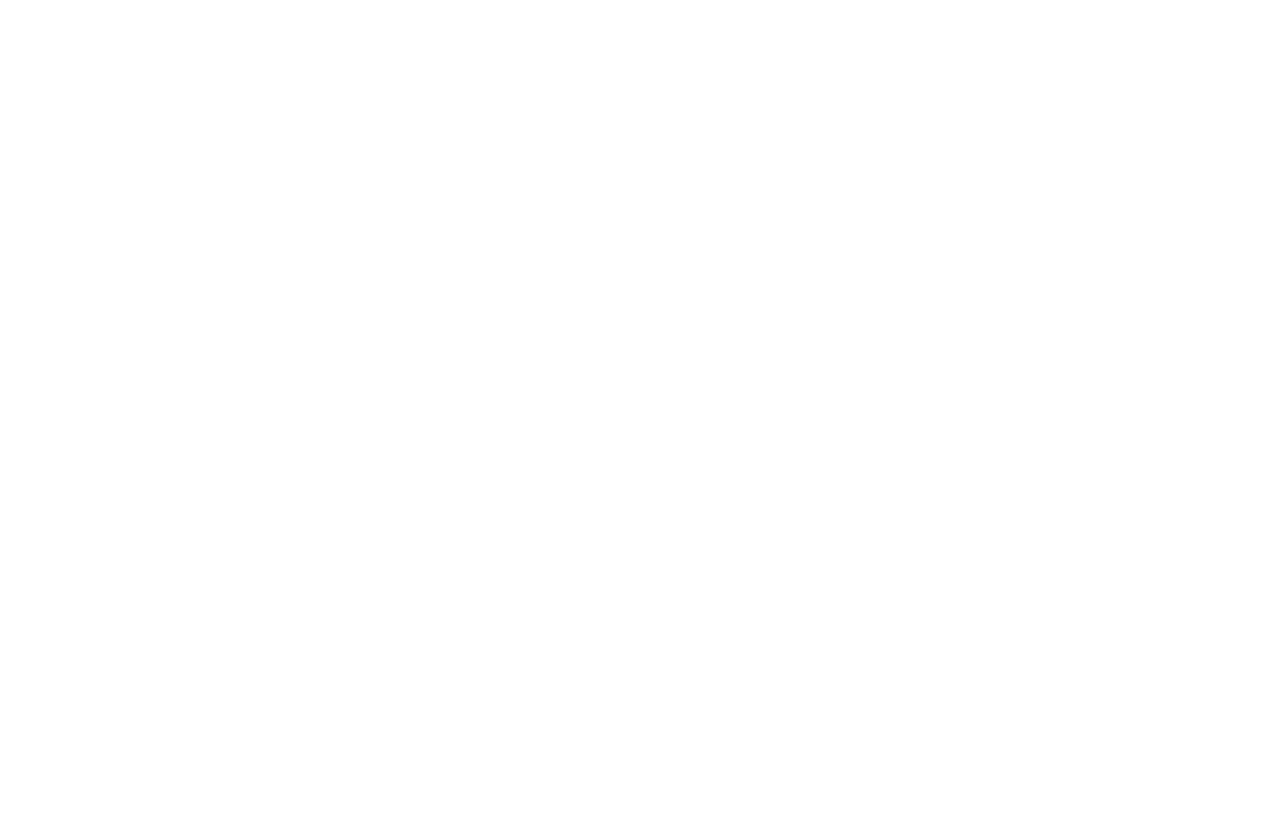
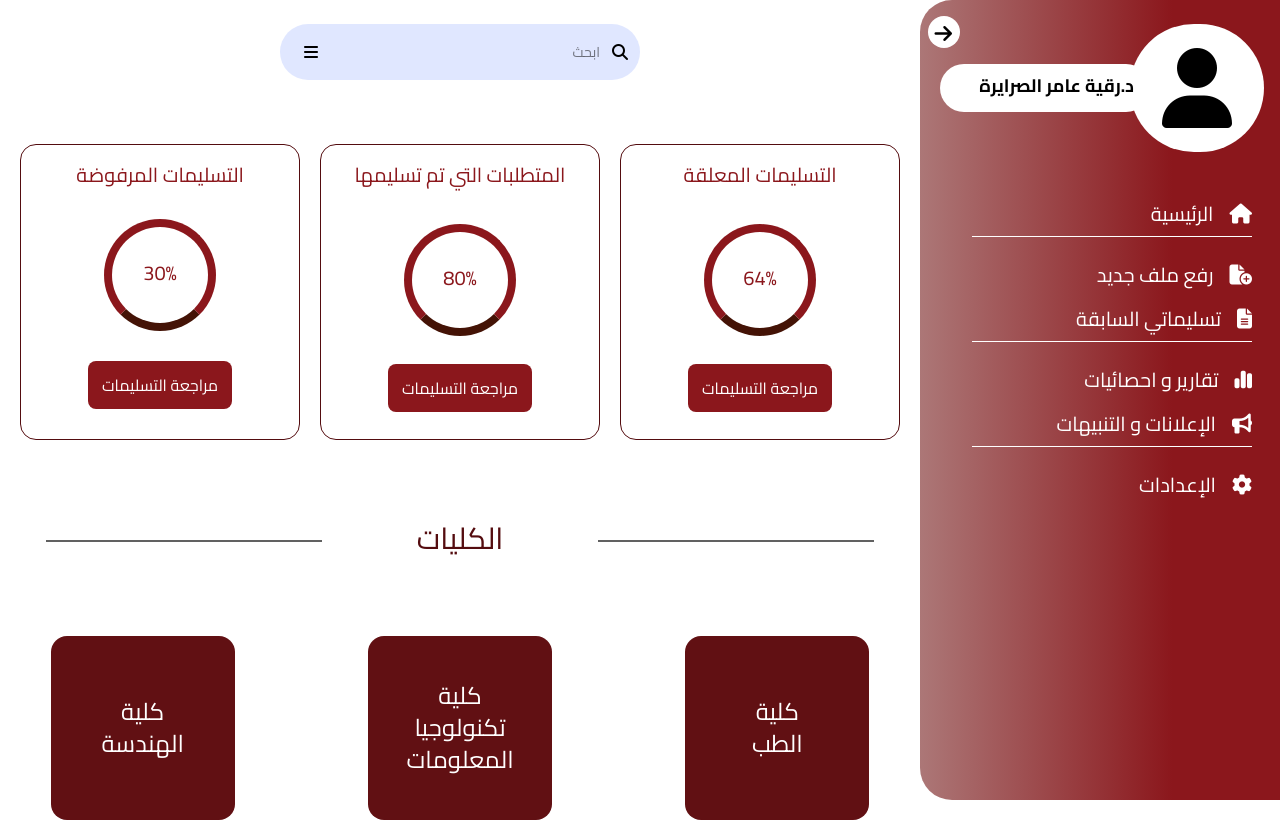
Before and after one commit to Mustafa21Naser21/CADQA_System, a React (Vite) app: page /Employee_Home in a window 1280 px wide. Shown: the top 822 px of the page. Before the commit the page ends 800 px from the top, so only its background shows below. Built offline with nearby package versions, Linux system fonts and the light colour scheme.

Commit message:
new update

```diff
--- a/src/Components/Academic_Staff_Home.jsx
+++ b/src/Components/Academic_Staff_Home.jsx
@@ -41,7 +41,7 @@
         </div>
 
          {/*  محتوى الصفحة الرئيسية  */}
-        <div className="home-content w-full grid grid-cols-1  ">
+        <div className="academic-staff-home-content  title w-full grid grid-cols-1  ">
 
            {/*  الشهادات */}
         <h1 style={{color:'#540C0F'}} className=' text-center mt-20 mb-10 relative text-4xl font-bold max-sm:mb-16 '>الشهادات</h1>
--- a/src/Components/Employee_Home.jsx
+++ b/src/Components/Employee_Home.jsx
@@ -1,10 +1,111 @@
 import React from 'react'
+import { useState,useEffect } from 'react'
+import Sidebar_Employee from '../Sidebar/Sidebar_Employee';
 
 export default function Employee_Home() {
+
+  const [open, setOpen] = useState(window.innerWidth > 640); // مغلق  على الشاشات الصغيرة
+
+      useEffect(() => {
+        const handleResize = () => {
+        if (window.innerWidth <= 640) {
+        setOpen(false);
+        } else {
+        setOpen(true);
+       }
+    };
+
+    window.addEventListener("resize", handleResize);
+    return () => window.removeEventListener("resize", handleResize);
+ }, []);
   return (
     <>
       <section>
+      <div className="employee-page w-full flex justify-between">
 
+      {/*  side bar */}
+
+      <Sidebar_Employee open={open} setOpen={setOpen}/>
+
+
+      {/*  الصفحة الرئيسية */}
+      <div className={`employee-home ${open ? 'mr-90 max-lg:mr-76' : 'mr-20 max-lg:mr-16'}  duration-200 flex-1 justify-items-center`}>
+
+     {/* خانة البحث */}
+    <div class="search-bar mt-6  relative">
+
+      <i className="fa-solid fa-magnifying-glass absolute top-5 ps-3 pointer-events-none"/>
+      <i className="fa-solid fa-bars absolute top-5 left-6 cursor-pointer"/>
+      <input type="text" className=" w-90 h-14 p-2 ps-10 text-sm bg-indigo-100 outline-0 rounded-4xl max-lg:w-70 " placeholder="ابحث"  />
+
+     </div>
+
+      {/*  محتوى الصفحة الرئيسية  */}
+     <div className="employee-home-content w-full grid grid-cols-1  ">
+
+       {/*  التسليمات  */}
+      <div style={{color:'var(--primary-color)'}} className="deliverables flex  justify-evenly gap-y-10 flex-wrap text-center mt-16 text-xl duration-300">
+          {/*  التسليمات المعلقة  */}
+        <div style={{borderColor:'var(--secondary-color)',backgroundColor:'CCCCCC'}} className='w-70 h-74 grid grid-cols-1   justify-items-center border rounded-2xl'>
+          <h1 className='mt-4'>التسليمات المعلقة</h1>
+          <div className='border-8 border-b-orange-950 text-center mt-2 rounded-full w-28 h-28'>
+            <h2 className='mt-8'>64%</h2>
+          </div>
+          <button style={{backgroundColor:'var(--primary-color)'}} className='text-white text-base w-36 h-12 rounded-lg cursor-pointer'>مراجعة التسليمات</button>
+        </div>
+        {/* المتطلبات التي تم تسليمها*/}
+        <div style={{borderColor:'var(--secondary-color)',backgroundColor:'CCCCCC'}} className='w-70 h-74 grid grid-cols-1   justify-items-center border rounded-2xl'>
+          <h1 className='mt-4'>المتطلبات التي تم تسليمها </h1>
+          <div className='border-8 border-b-orange-950 text-center mt-2 rounded-full w-28 h-28'>
+            <h2 className='mt-8'>80%</h2>
+          </div>
+          <button style={{backgroundColor:'var(--primary-color)'}} className='text-white text-base w-36 h-12 rounded-lg cursor-pointer'>مراجعة التسليمات</button>
+        </div>
+        {/*  التسليمات المرفوضة  */}
+        <div style={{borderColor:'var(--secondary-color)',backgroundColor:'CCCCCC'}} className='w-70 h-74 grid grid-cols-1   justify-items-center border rounded-2xl'>
+          <h1 className='mt-4'>التسليمات المرفوضة </h1>
+          <div className='border-8 border-b-orange-950 text-center  rounded-full w-28 h-28'>
+            <h2 className='mt-8'>30%</h2>
+          </div>
+          <button style={{backgroundColor:'var(--primary-color)'}} className='text-white text-base w-36 h-12 rounded-lg cursor-pointer'>مراجعة التسليمات</button>
+        </div>
+
+      </div>
+
+      <div className="title relative mt-20">
+      <h1 style={{color:'var(--secondary-color)'}} className='text-3xl text-center block '>الكليات</h1>
+      </div>
+
+      {/*   الكليات  */}
+      <div className="colleges title   text-white text-center mt-20 relative text-2xl ">
+
+        <div style={{backgroundColor:'#611013'}} className=' w-46 h-46 relative rounded-2xl cursor-pointer hover:scale-105 duration-300'>
+          <h2 className='centerd'>كلية الطب</h2>
+        </div>
+        <div style={{backgroundColor:'#611013'}} className=' w-46 h-46 relative rounded-2xl cursor-pointer hover:scale-105 duration-300'>
+          <h2 className='centerd'> كلية تكنولوجيا المعلومات</h2>
+        </div>
+        <div style={{backgroundColor:'#611013'}} className=' w-46 h-46 relative rounded-2xl cursor-pointer hover:scale-105 duration-300'>
+          <h2 className='centerd'>كلية الهندسة</h2>
+        </div>
+        <div style={{backgroundColor:'#611013'}} className=' w-46 h-46 relative rounded-2xl cursor-pointer hover:scale-105 duration-300'>
+          <h2 className='centerd'>كلية الاعمال</h2>
+        </div>
+        <div style={{backgroundColor:'#611013'}} className=' w-46 h-46 relative rounded-2xl cursor-pointer hover:scale-105 duration-300'>
+          <h2 className='centerd'>كلية الاداب</h2>
+        </div>
+        <div style={{backgroundColor:'#611013'}} className=' w-46 h-46 relative rounded-2xl cursor-pointer hover:scale-105 duration-300'>
+          <h2 className='centerd'>كلية الشريعة</h2>
+        </div>
+
+      </div>
+
+
+      </div>
+
+
+      </div>
+      </div>
       </section>
     </>
   )
--- /dev/null
+++ b/src/Sidebar/Sidebar_Employee.jsx
@@ -0,0 +1,63 @@
+import React from 'react'
+
+export default function Sidebar_Employee({open,setOpen}) {
+  return (
+    <>
+        <div
+      style={{ height: "100vh" }}
+      className={`fixed flex-1 duration-300 text-white rounded-l-4xl sidebar  ${
+        open ? "w-90 max-lg:w-72 max-sm:w-72 max-sm:z-10" : "w-20 max-sm:w-16"
+      }`}
+    >
+      {/* زر التحكم في الفتح والإغلاق */}
+      <div className="close-open-sidebar bg-white text-black w-8 h-8 rounded-full left-2 top-4 absolute cursor-pointer"
+        onClick={()=> setOpen(!open)}>
+        <i className={`fa-solid fa-arrow-right  text-xl font-bold mt-2 mr-2 duration-300 ${!open && 'rotate-180'}`}/>
+        </div>
+
+      {/* الملف الشخصي */}
+      <div className={`profile flex mt-6 duration-300 ${!open && 'scale-0'}`}>
+            <div style={{fontSize:'80px'}} className='personal-photo w-36 h-32 rounded-full bg-white text-black mr-4'>
+              <i className="fa-solid fa-user py-6 px-8"/>
+              </div>
+            <div className="name w-58 h-12 rounded-3xl translate-x-5 bg-white text-black text-lg font-bold p-2 mt-10 pr-4 max-lg:h-16 max-lg:mt-8 "> <h1> د.رقية عامر الصرايرة</h1></div>
+        </div>
+
+      {/* محتوى الشريط الجانبي */}
+      <div className={`sidebar-content  duration-300 mx-10 text-xl translate-x-3 ${open ? "mt-10" : "mt-0 sidebar-icon max-sm:translate-x-4"}`}>
+        <div className={` ${open ? 'border-b':'border-0'} border-white mt-4 flex items-center py-2`}>
+          <i title="الصفحة الرئيسية" className="fa-solid fa-house cursor-pointer text-xl ml-4" />
+          <h2 className={`text-xl text-white cursor-pointer  duration-300 ${!open && "scale-0"}`}>الرئيسية</h2>
+        </div>
+
+        <div className={` ${open ? 'border-b':'border-0'} border-white mt-4`}>
+          <div className="flex items-center py-2">
+            <i title="رفع ملف جديد" className="fa-solid fa-file-circle-plus cursor-pointer text-xl ml-4" />
+            <h2 className={`text-xl text-white cursor-pointer  duration-300 ${!open && "scale-0"}`}>رفع ملف جديد</h2>
+          </div>
+          <div className="flex items-center py-2">
+            <i title="تسليماتي السابقة" className="fa-solid fa-file-lines cursor-pointer text-xl ml-4" />
+            <h2 className={`text-xl text-white cursor-pointer  duration-300 ${!open && "scale-0"}`}>تسليماتي السابقة</h2>
+          </div>
+        </div>
+
+        <div className={` ${open ? 'border-b':'border-0'} border-white mt-4`}>
+          <div className="flex items-center py-2">
+            <i title="تقارير و احصائيات" className="fa-solid fa-chart-simple cursor-pointer text-xl ml-4" />
+            <h2 className={`text-xl text-white cursor-pointer  duration-300 ${!open && "scale-0"}`}>تقارير و احصائيات</h2>
+          </div>
+          <div className="flex items-center py-2">
+            <i title="الإعلانات و التنبيهات" className="fa-solid fa-bullhorn cursor-pointer text-xl ml-4" />
+            <h2 className={`text-xl text-white cursor-pointer  duration-300 ${!open && "scale-0"}`}>الإعلانات و التنبيهات</h2>
+          </div>
+        </div>
+
+        <div className="mt-4 flex items-center py-2">
+          <i title="الإعدادات" className="fa-solid fa-gear cursor-pointer text-xl ml-4" />
+          <h2 className={`text-xl text-white cursor-pointer  duration-300 ${!open && "scale-0"}`}>الإعدادات</h2>
+        </div>
+      </div>
+    </div>
+    </>
+  )
+}
--- a/src/main.css
+++ b/src/main.css
@@ -34,10 +34,8 @@
 .sidebar-content h2:hover{
     transform: translateY(-5px);
 }
-.home-content{
-    transform: translateY(0px);
-}
-.home-content h1::before{
+
+.title h1::before{
     content:'';
     position:absolute;
     width:30%;
@@ -45,8 +43,9 @@
     background-color:#616161;
     top:20px;
     left:5%;
+
 }
-.home-content h1::after{
+.title h1::after{
     content:'';
     position:absolute;
     width:30%;
@@ -57,6 +56,19 @@
 }
 .sidebar-icon{
     transform: translateY(-100px);
+}
+.centerd{
+    position:absolute;
+    top:50%;
+    left:50%;
+    transform:translate(-50%,-50%);
+    text-align:center;
+}
+.colleges{
+display:grid;
+grid-template-columns: repeat(3, 1fr);
+gap: 2rem;
+justify-items: center;
 }
 @media  (max-width:1024px) {
 
@@ -82,11 +94,11 @@
     .login-form{
         width:350px  !important;
     }
-    .home-content h1::before{
+    .title h1::before{
         width:22%;
         left:3%;
     }
-    .home-content h1::after{
+    .title h1::after{
         width:22%;
         right:3%;
     }
@@ -130,10 +142,10 @@
     .phone{
         width: 350px !important;
     }
-    .home-content h1::before{
+    .title h1::before{
         width:0;
     }
-    .home-content h1::after{
+    .title h1::after{
         width:0;
     }
 
```
